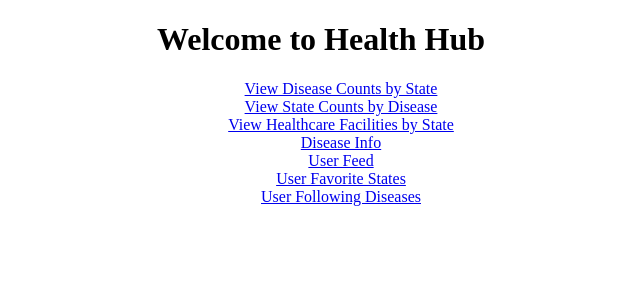
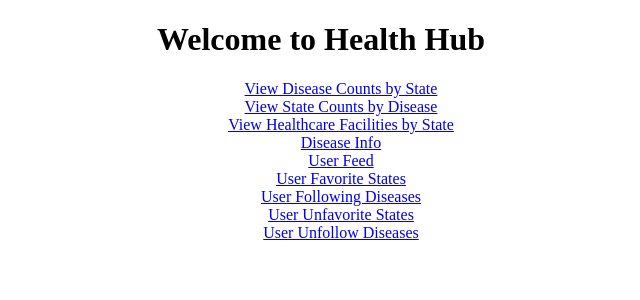
Before and after one commit to JacobMMillion/HealthHub_Database_WebApp, a Flask app: page / in a window 1280 px wide. Shown: the top 300 px of the page, without its empty margins (319-959 px from the left). Run offline with Flask 3, Linux system fonts and the light colour scheme; parts of the project's set-up code (start-up, migrations or seed data) failed here and were passed over.

Commit message:
Update index.html

```diff
--- a/templates/index.html
+++ b/templates/index.html
@@ -15,6 +15,8 @@
         <li><a href="{{ url_for('feed') }}">User Feed</a></li>
         <li><a href="{{ url_for('favorites') }}">User Favorite States</a></li>
         <li><a href="{{ url_for('follows') }}">User Following Diseases</a></li>
+        <li><a href="{{ url_for('favorite_unfavorite') }}">User Unfavorite States</a></li>
+        <li><a href="{{ url_for('follow_unfollow') }}">User Unfollow Diseases</a></li>
     </ul>
 </body>
 </html>
```
